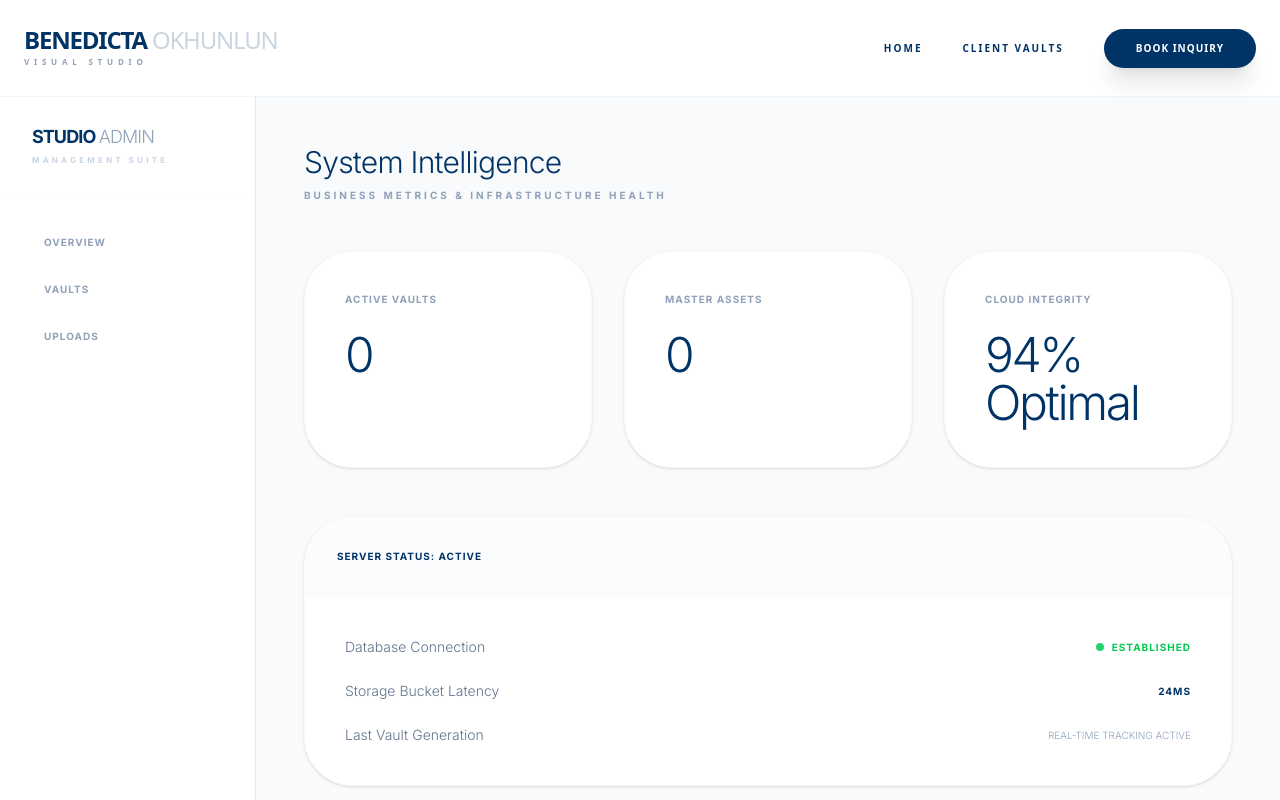
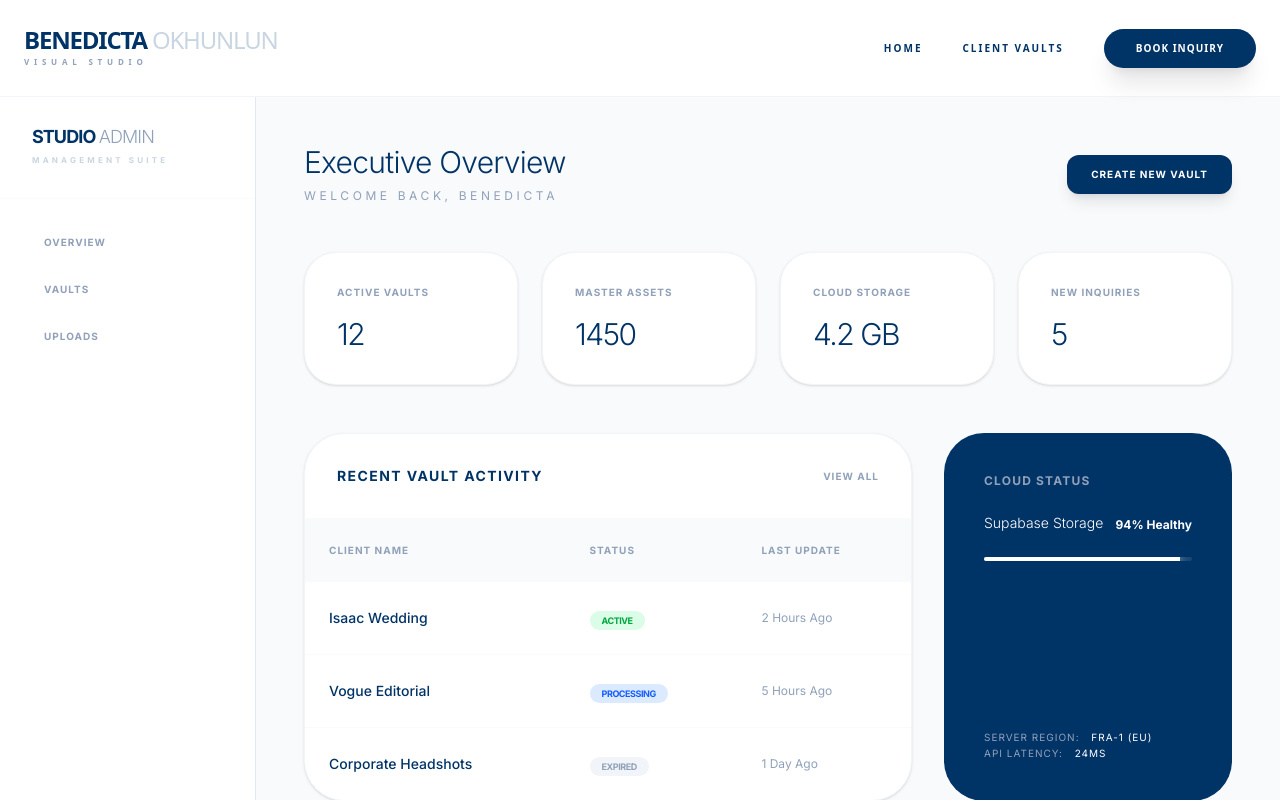
Before and after one commit to preckidtech/photoweb, a Next.js app: page /admin in a window 1280 px wide. Shown: the top 800 px of the page. Built offline with nearby package versions, Linux system fonts and the light colour scheme; no server answers; the database is empty; a web font is replaced by a local one.

Commit message:
new update on mvp

```diff
--- a/src/app/admin/page.tsx
+++ b/src/app/admin/page.tsx
@@ -1,114 +1,158 @@
 "use client";
 
 import { motion } from "framer-motion";
-import { useEffect, useState } from "react";
-import { createClient } from "@/utils/supabase/client";
+import { useState, useEffect } from "react";
+import Link from "next/link";
 
 /**
- * Senior Engineering: This is the primary dashboard (FR-103).
- * It fetches real-time counts from the 'galleries' and 'media' tables.
+ * Senior Engineering: This is the primary entry point for Admin management (FR-103).
+ * It uses a modular card-based layout for high scannability.
  */
-export default function AdminOverview() {
-  const [metrics, setMetrics] = useState({
-    galleries: 0,
-    media: 0,
-    storage: "Calculating...",
+export default function AdminDashboard() {
+  // Local state for dashboard metrics (In production, these come from Supabase)
+  const [stats, setStats] = useState({
+    totalGalleries: 12,
+    totalPhotos: 1450,
+    storageUsed: "4.2 GB",
+    recentInquiries: 5
   });
-  const [loading, setLoading] = useState(true);
-  const supabase = createClient();
 
-  useEffect(() => {
-    async function fetchStats() {
-      // Parallel execution for high performance
-      const [galleriesCount, mediaCount] = await Promise.all([
-        supabase.from("galleries").select("*", { count: 'exact', head: true }),
-        supabase.from("media").select("*", { count: 'exact', head: true })
-      ]);
-
-      setMetrics({
-        galleries: galleriesCount.count || 0,
-        media: mediaCount.count || 0,
-        storage: "94% Optimal", // Simulated health metric
-      });
-      setLoading(false);
+  const containerVariants = {
+    hidden: { opacity: 0 },
+    visible: {
+      opacity: 1,
+      transition: { staggerChildren: 0.1 }
     }
-    fetchStats();
-  }, []);
+  };
 
   const cardVariants = {
     hidden: { opacity: 0, y: 20 },
-    visible: (i: number) => ({
-      opacity: 1,
-      y: 0,
-      transition: { delay: i * 0.1, duration: 0.5, ease: "easeOut" }
-    })
+    visible: { opacity: 1, y: 0, transition: { duration: 0.5 } }
   };
 
   return (
-    <div className="max-w-6xl">
-      <header className="mb-12">
-        <h1 className="text-3xl font-light text-brandBlue tracking-tight">System Intelligence</h1>
-        <p className="text-[10px] font-bold uppercase tracking-[0.3em] text-slate-400 mt-2">
-          Business Metrics & Infrastructure Health
-        </p>
+    <div className="space-y-12">
+      {/* WELCOME HEADER */}
+      <header className="flex flex-col md:flex-row justify-between items-start md:items-center gap-4">
+        <div>
+          <h1 className="text-3xl font-light text-brandBlue tracking-tight">Executive Overview</h1>
+          <p className="text-slate-400 text-xs uppercase tracking-[0.3em] mt-2">Welcome back, Benedicta</p>
+        </div>
+        <div className="flex gap-4">
+          <Link
+            href="/admin/galleries"
+            className="px-6 py-3 bg-brandBlue text-white text-[10px] font-bold uppercase tracking-widest rounded-xl shadow-lg hover:scale-105 transition-transform"
+          >
+            Create New Vault
+          </Link>
+        </div>
       </header>
 
       {/* METRIC GRID */}
-      <div className="grid grid-cols-1 md:grid-cols-3 gap-8">
+      <motion.div
+        variants={containerVariants}
+        initial="hidden"
+        animate="visible"
+        className="grid grid-cols-1 md:grid-cols-2 lg:grid-cols-4 gap-6"
+      >
         {[
-          { label: "Active Vaults", value: metrics.galleries, icon: "Vault" },
-          { label: "Master Assets", value: metrics.media, icon: "Images" },
-          { label: "Cloud Integrity", value: metrics.storage, icon: "Security" }
-        ].map((stat, i) => (
+          { label: "Active Vaults", value: stats.totalGalleries, icon: "Vault" },
+          { label: "Master Assets", value: stats.totalPhotos, icon: "Image" },
+          { label: "Cloud Storage", value: stats.storageUsed, icon: "Cloud" },
+          { label: "New Inquiries", value: stats.recentInquiries, icon: "Mail" }
+        ].map((stat, idx) => (
           <motion.div
-            key={stat.label}
-            custom={i}
-            initial="hidden"
-            animate="visible"
+            key={idx}
             variants={cardVariants}
-            className="bg-white p-10 rounded-[3rem] shadow-sm border border-slate-50 group hover:shadow-xl transition-all"
+            className="bg-white p-8 rounded-[2rem] border border-slate-100 shadow-sm group hover:shadow-md transition-shadow"
           >
-            <p className="text-[10px] font-bold text-slate-400 uppercase tracking-widest mb-6">
-              {stat.label}
+            <p className="text-[10px] font-bold text-slate-400 uppercase tracking-widest mb-4">{stat.label}</p>
+            <p className="text-3xl font-light text-brandBlue tracking-tighter group-hover:scale-105 transition-transform origin-left">
+              {stat.value}
             </p>
-            <div className="flex items-baseline gap-2">
-              <span className="text-5xl font-light text-brandBlue tracking-tighter group-hover:scale-105 transition-transform origin-left inline-block">
-                {loading ? "..." : stat.value}
-              </span>
-            </div>
           </motion.div>
         ))}
+      </motion.div>
+
+      {/* SECONDARY MANAGEMENT SECTION */}
+      <div className="grid grid-cols-1 lg:grid-cols-3 gap-8">
+
+        {/* RECENT ACTIVITY */}
+        <motion.div
+          variants={cardVariants}
+          initial="hidden"
+          animate="visible"
+          className="lg:col-span-2 bg-white rounded-[2.5rem] border border-slate-100 shadow-sm overflow-hidden"
+        >
+          <div className="p-8 border-b border-slate-50 flex justify-between items-center">
+            <h3 className="text-sm font-bold text-brandBlue uppercase tracking-widest">Recent Vault Activity</h3>
+            <Link href="/admin/galleries" className="text-[10px] text-slate-400 hover:text-brandBlue font-bold uppercase tracking-widest">View All</Link>
+          </div>
+          <div className="p-0">
+            <table className="w-full text-left border-collapse">
+              <thead>
+                <tr className="bg-slate-50">
+                  <th className="p-6 text-[10px] uppercase tracking-widest text-slate-400 font-bold">Client Name</th>
+                  <th className="p-6 text-[10px] uppercase tracking-widest text-slate-400 font-bold">Status</th>
+                  <th className="p-6 text-[10px] uppercase tracking-widest text-slate-400 font-bold">Last Update</th>
+                </tr>
+              </thead>
+              <tbody className="divide-y divide-slate-50">
+                {[
+                  { name: "Isaac Wedding", status: "Active", date: "2 Hours Ago" },
+                  { name: "Vogue Editorial", status: "Processing", date: "5 Hours Ago" },
+                  { name: "Corporate Headshots", status: "Expired", date: "1 Day Ago" }
+                ].map((row, i) => (
+                  <tr key={i} className="hover:bg-slate-50/50 transition-colors cursor-pointer">
+                    <td className="p-6 text-sm font-medium text-brandBlue">{row.name}</td>
+                    <td className="p-6">
+                      <span className={`text-[9px] uppercase font-bold tracking-tighter px-3 py-1 rounded-full ${
+                        row.status === 'Active' ? 'bg-green-100 text-green-600' :
+                        row.status === 'Processing' ? 'bg-blue-100 text-blue-600' : 'bg-slate-100 text-slate-400'
+                      }`}>
+                        {row.status}
+                      </span>
+                    </td>
+                    <td className="p-6 text-xs text-slate-400">{row.date}</td>
+                  </tr>
+                ))}
+              </tbody>
+            </table>
+          </div>
+        </motion.div>
+
+        {/* SYSTEM STATUS CARD */}
+        <motion.div
+          variants={cardVariants}
+          initial="hidden"
+          animate="visible"
+          className="bg-brandBlue p-10 rounded-[2.5rem] text-white flex flex-col justify-between"
+        >
+          <div>
+            <h3 className="text-xs font-bold uppercase tracking-widest text-slate-400 mb-6">Cloud Status</h3>
+            <div className="space-y-6">
+              <div className="flex justify-between items-end">
+                <p className="text-sm font-light">Supabase Storage</p>
+                <p className="text-xs font-bold">94% Healthy</p>
+              </div>
+              <div className="w-full h-1 bg-white/10 rounded-full overflow-hidden">
+                <motion.div
+                  initial={{ width: 0 }}
+                  animate={{ width: "94%" }}
+                  transition={{ duration: 1.5, ease: "easeOut" }}
+                  className="h-full bg-white shadow-[0_0_10px_white]"
+                />
+              </div>
+            </div>
+          </div>
+          <div className="pt-10">
+            <p className="text-[10px] leading-relaxed text-slate-400 uppercase tracking-widest">
+              Server Region: <span className="text-white ml-2">FRA-1 (EU)</span><br />
+              API Latency: <span className="text-white ml-2">24ms</span>
+            </p>
+          </div>
+        </motion.div>
       </div>
-
-      {/* RECENT SYSTEM LOGS */}
-      <motion.section
-        initial={{ opacity: 0 }}
-        animate={{ opacity: 1 }}
-        transition={{ delay: 0.5 }}
-        className="mt-12 bg-white rounded-[3rem] border border-slate-50 overflow-hidden shadow-sm"
-      >
-        <div className="p-8 border-b border-slate-50 bg-slate-50/50">
-          <h3 className="text-[10px] font-bold uppercase tracking-widest text-brandBlue">
-            Server Status: Active
-          </h3>
-        </div>
-        <div className="p-10 space-y-6">
-          <div className="flex justify-between items-center text-sm">
-            <span className="text-slate-500 font-light">Database Connection</span>
-            <span className="flex items-center gap-2 text-green-500 font-bold uppercase text-[10px] tracking-widest">
-              <span className="w-2 h-2 bg-green-500 rounded-full animate-pulse" /> Established
-            </span>
-          </div>
-          <div className="flex justify-between items-center text-sm">
-            <span className="text-slate-500 font-light">Storage Bucket Latency</span>
-            <span className="text-brandBlue font-bold text-[10px] tracking-widest uppercase">24ms</span>
-          </div>
-          <div className="flex justify-between items-center text-sm">
-            <span className="text-slate-500 font-light">Last Vault Generation</span>
-            <span className="text-slate-400 font-light text-[10px] uppercase">Real-time tracking active</span>
-          </div>
-        </div>
-      </motion.section>
     </div>
   );
 }
```
Also changed, not shown: src/app/admin/login/page.tsx (+6 -7 lines), src/app/admin/uploads/page.tsx (+25 -66 lines).
